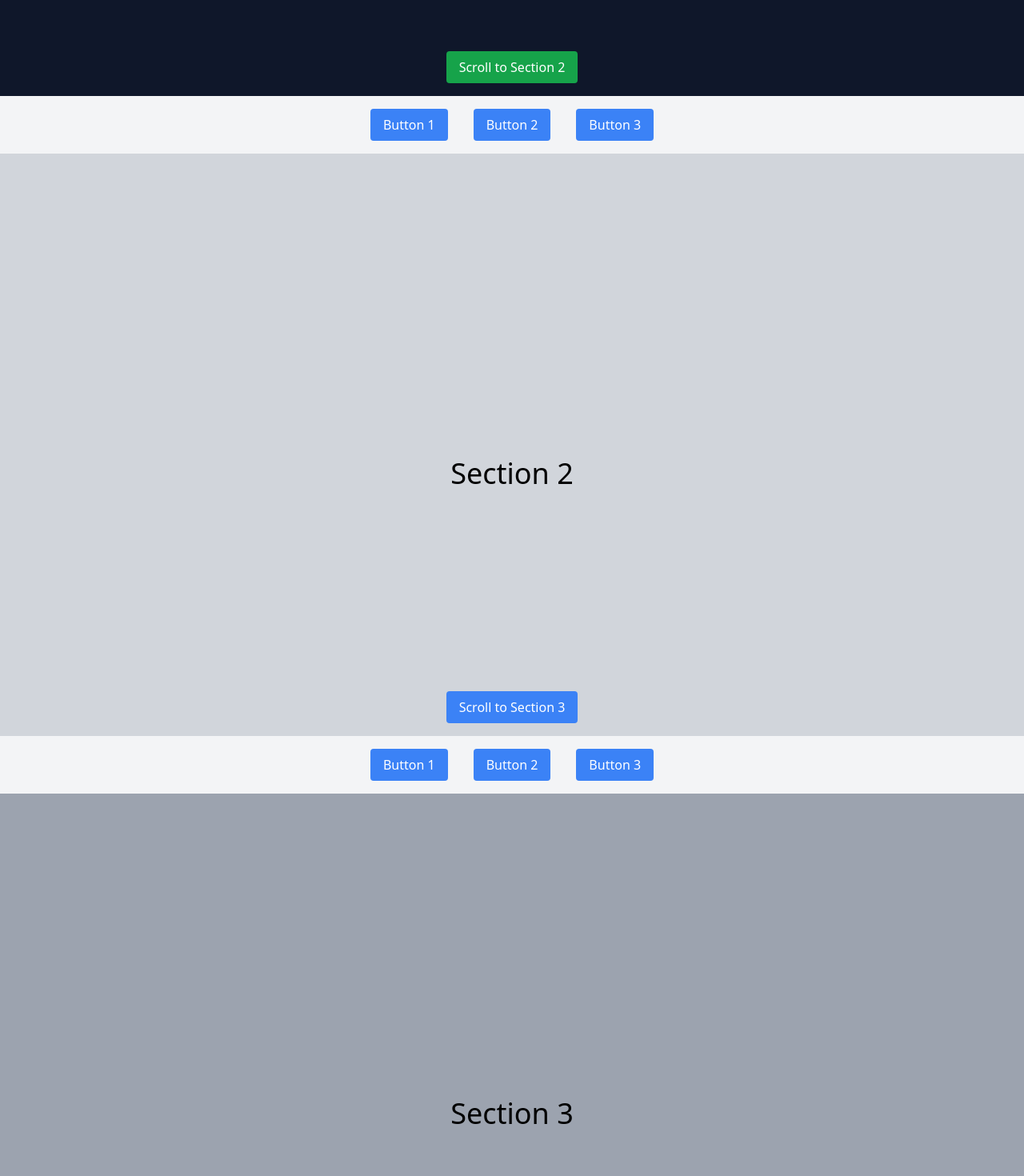
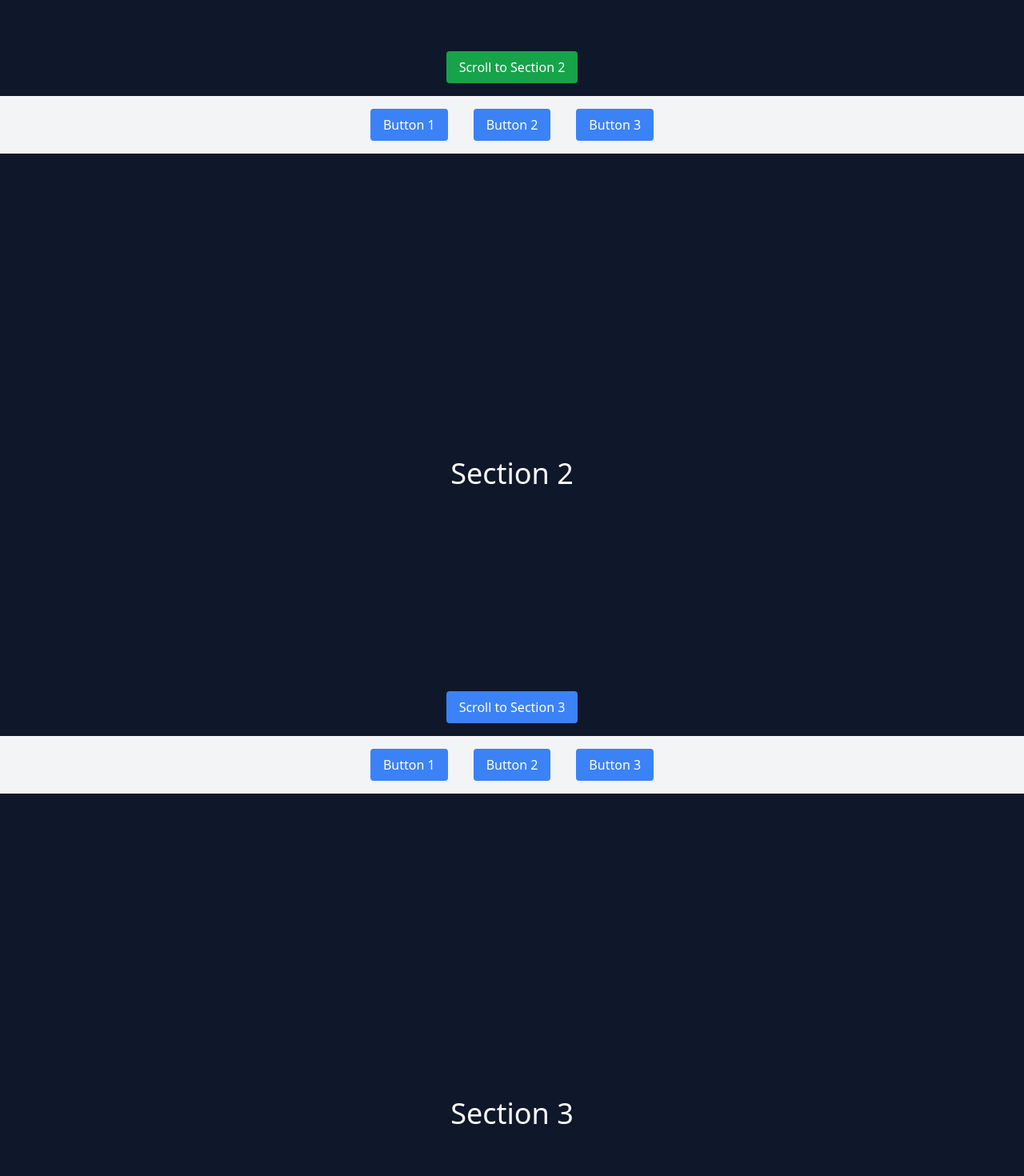
Before and after one commit to gitnetox/Website, a React (Vite) app in the folder MyWebsite/: page / in a window 1280 px wide. Shown: the part 680-2150 px from the top of the page at 80% size. Built offline with nearby package versions, Linux system fonts and the light colour scheme.

Commit message:
more styling

```diff
--- a/MyWebsite/src/pages/Landing.jsx
+++ b/MyWebsite/src/pages/Landing.jsx
@@ -20,19 +20,19 @@ function Landing() {
       </section>
 
       {/* Section 2: Navbar and Content */}
-      <section ref={section2Ref} className="h-screen w-full bg-gray-300 relative">
+      <section ref={section2Ref} className="h-screen w-full bg-slate-900 relative">
         <Navbar />
         <div className="flex flex-col justify-center items-center h-full">
-          <h2 className="text-black text-4xl">Section 2</h2>
+          <h2 className="text-white text-4xl">Section 2</h2>
           <button className="mt-4 bg-blue-500 text-white px-4 py-2 rounded absolute bottom-0 mb-4" onClick={() => scrollToSection(section3Ref)}>Scroll to Section 3</button>
         </div>
       </section>
 
       {/* Section 3: Navbar and Content */}
-      <section ref={section3Ref} className="h-screen w-full bg-gray-400 relative">
+      <section ref={section3Ref} className="h-screen w-full bg-slate-900 relative">
         <Navbar />
         <div className="flex flex-col justify-center items-center h-full">
-          <h2 className="text-black text-4xl">Section 3</h2>
+          <h2 className="text-white text-4xl">Section 3</h2>
         </div>
       </section>
     </div>
```
